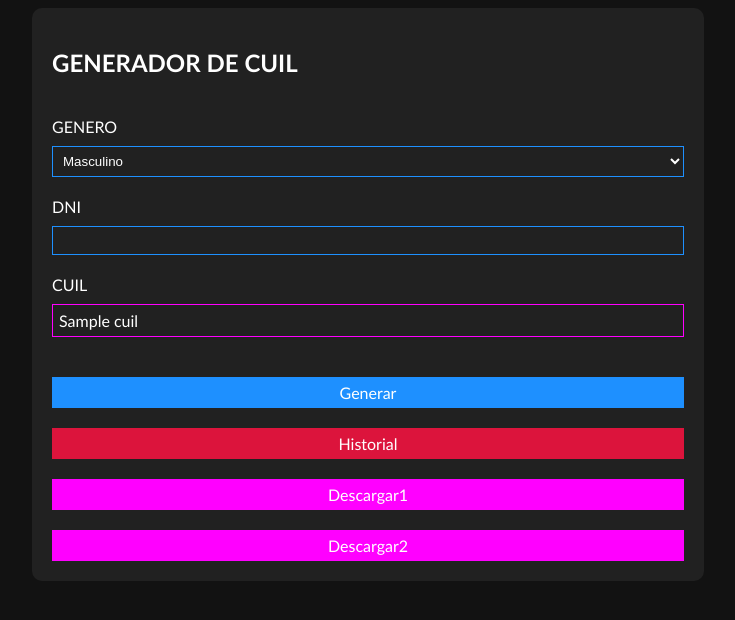
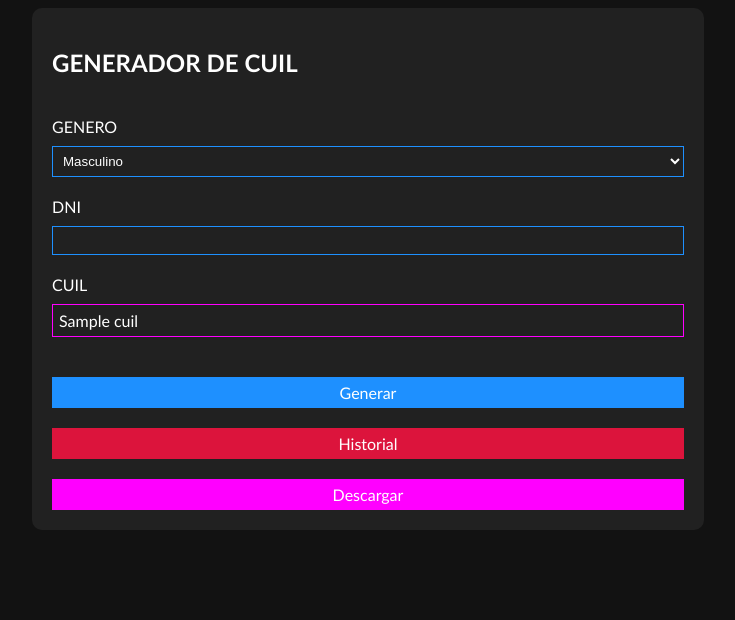
Before and after one commit to jisus455/generador-web-flask, a Flask app: template templates/index.html in a window 1280 px wide. Shown: the top 620 px of the page, without its empty margins (272-1007 px from the left). Run offline with Flask 3, Linux system fonts and the light colour scheme; the template is opened without the code that fills it: most values are stand-ins (such as "Sample title", 1, 10 or a date in 2020); parts of the project's set-up code (start-up, migrations or seed data) failed here and were passed over.

Commit message:
modify design index

```diff
--- a/main.py
+++ b/main.py
@@ -41,7 +41,6 @@ def styleIndex():
 def history():
     history = HistoryData().getHistory()
     column =  HistoryData().getColumn()
-    print(column)
     return render_template("history.html", history=history, column=column)
 
 @app.route("/history.css")
--- a/static/result/data.txt
+++ b/static/result/data.txt
@@ -1 +1 @@
-GENERO: M, DNI: 456, CUIL: 20-00000456-2
+GENERO: F, DNI: 12312, CUIL: 27-00012312-4
--- a/templates/index.html
+++ b/templates/index.html
@@ -50,8 +50,7 @@
             <button type="submit" class="btn-generate">Generar</button>
             <a class="btn-history" href="/history">Historial</a>
             {%if cuil %}
-            <a class="btn-download" href="../static/result/data.txt" download="datos">Descargar1</a>
-            <a class="btn-download" href="/download">Descargar2</a>
+            <a class="btn-download" href="/download">Descargar</a>
             {% endif %}
         </form>
     </section>
```
Also changed, not shown: data/HistoryData.py (line endings or trailing spaces).
